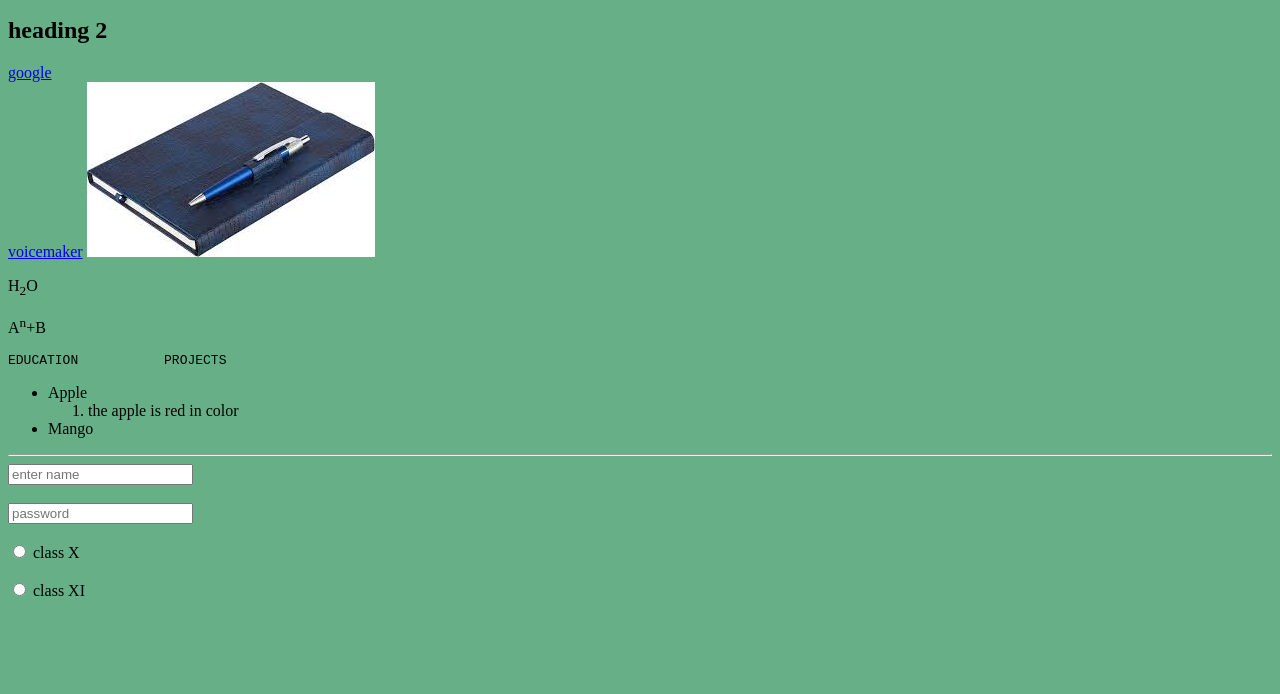
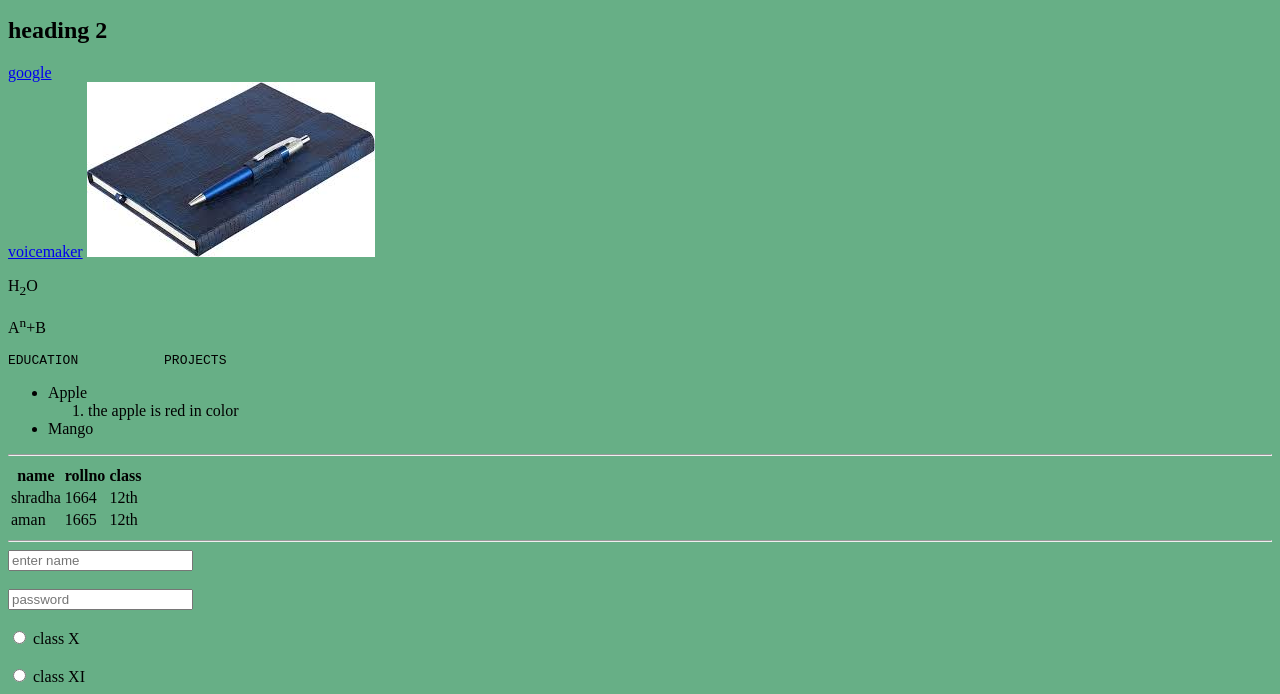
Before and after one commit to iteesha22/html, a plain HTML site: page index.html in a window 1280 px wide. Shown: the part 139-833 px from the top of the page. Before the commit the page ends 800 px from the top, so only its background shows below. Drawn offline with Linux system fonts and the light colour scheme.

Commit message:
added a table tag

```diff
--- a/index.html
+++ b/index.html
@@ -23,7 +23,7 @@
 <li>Mango</li>
     </ul> <hr>
 
-<!--<table>
+<table>
     <tr> <th> name</th>
         <th> rollno</th>
         <th> class</th> </tr>
@@ -35,7 +35,7 @@
             <tr> <td> aman</td>
                 <td> 1665</td>
                 <td> 12th</td> </tr>
-         </table> <hr>  -->
+         </table> <hr>
 
          <form action="/action.php">
             <input type="text" placeholder="enter name"><br><br>
```
